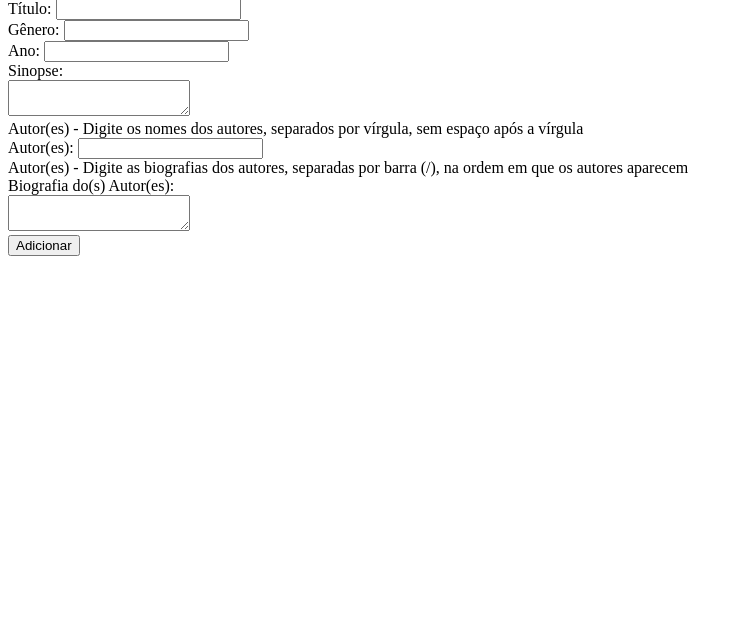
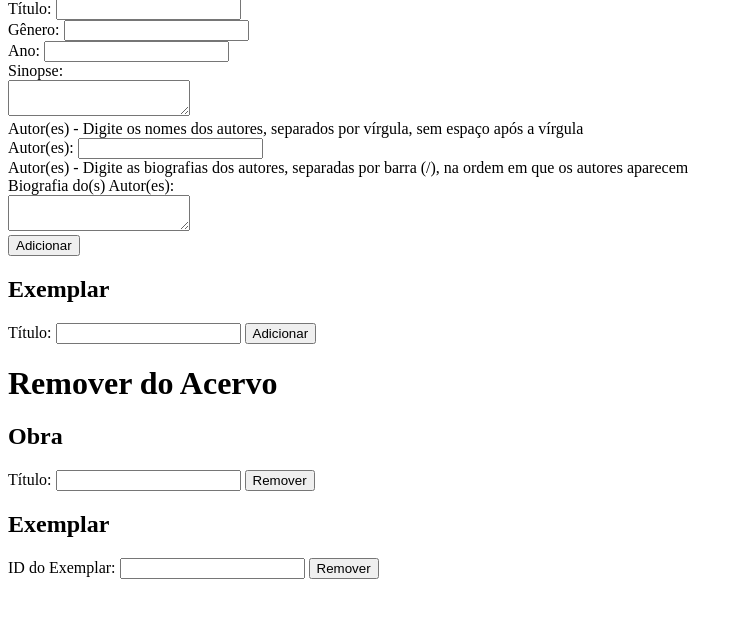
Before and after one commit to juliapongf/ProjetoWebDev, a Django app: page /biblioteca/gerenciar/ in a window 1280 px wide. Shown: the part 128-746 px from the top of the page, without its empty margins (0-742 px from the left). Run offline with Django 5.2, Linux system fonts and the light colour scheme; some libraries are stand-ins or nearby versions.

Commit message:
Criadas as funções de adicionar exemplar, remover livro e remover exemplar.

```diff
--- /dev/null
+++ b/ProjetoWebDev/Biblioteca/templates/Biblioteca/div_remover_exemplares.html
@@ -0,0 +1,5 @@
+<div>
+    {% if removeu %}
+        <p>Removido com sucesso.</p>
+    {% endif %}
+</div>
--- /dev/null
+++ b/ProjetoWebDev/Biblioteca/templates/Biblioteca/div_remover_livros.html
@@ -0,0 +1,5 @@
+<div>
+    {% if removeu %}
+        <p>Removido com sucesso.</p>
+    {% endif %}
+</div>
--- a/ProjetoWebDev/Biblioteca/templates/Biblioteca/gerenciamento.html
+++ b/ProjetoWebDev/Biblioteca/templates/Biblioteca/gerenciamento.html
@@ -3,6 +3,7 @@
 <html lang="en">
 
 <head>
+    {% csrf_token %}
     <meta charset="UTF-8">
     <meta name="viewport" content="width=device-width, initial-scale=1.0">
     <title>Gerenciar Acervo</title>
@@ -10,6 +11,15 @@
 
 <body>
     <script src="https://unpkg.com/htmx.org@1.9.10"></script>
+
+    <script>
+    document.body.addEventListener('htmx:configRequest', function(event) {
+        const csrfToken = document.querySelector('[name=csrfmiddlewaretoken]')?.value;
+        if (csrfToken) {
+        event.detail.headers['X-CSRFToken'] = csrfToken;
+        }
+    });
+    </script>
 
     <h1>Adicionar ao Acervo</h1>
         <h2>Obra</h2>
@@ -37,42 +47,62 @@
 
     </div>
 
-    {% comment %}
-        <h2>Exemplar</h2>
+    <h2>Exemplar</h2>
+
             <form
-                hx-post="{% url 'funcao que cria um objeto EXEMPLAR' %}"
-                hx-target="#element on the page that will receive the HTML response from an AJAX request"
-                hx-swap="beforeend"
+                method="POST"
+                hx-post="{% url 'criar_exemplar' %}"
+                hx-target="#div_exemplares"
+                hx-swap="innerHTML"
             >
+                {% csrf_token %}
                 Título:  <input type="text" name="titulo">
 
                 <input type="submit" value="Adicionar">
             </form>
 
+    <div id="div_exemplares">
+
+    </div>
+
+
     <h1>Remover do Acervo</h1>
         <h2>Obra</h2>
+
             <form
-                hx-delete="{% url 'funcao que remove um objeto LIVRO' %}"
-                hx-target="#element on the page that will receive the HTML response from an AJAX request"
-                hx-swap="beforeend"
+                method="POST"
+                hx-delete="{% url 'remover_livro' %}"
+                hx-target="#div_remover_livros"
+                hx-swap="innerHTML"
             >
+                {% csrf_token %}
                 Título:  <input type="text" name="titulo">
 
                 <input type="submit" value="Remover">
             </form>
 
+    <div id="div_remover_livros">
+
+    </div>
+
+
+
         <h2>Exemplar</h2>
             <form
-                hx-delete="{% url 'funcao que remove um objeto EXEMPLAR' %}"
-                hx-target="#element on the page that will receive the HTML response from an AJAX request"
-                hx-swap="beforeend"
+                method="POST"
+                hx-delete="{% url 'remover_exemplar' %}"
+                hx-target="#div_remover_exemplares"
+                hx-swap="innerHTML"
             >
+                {% csrf_token %}
                 ID do Exemplar:  <input type="text" name="id_exemplar">
 
                 <input type="submit" value="Remover">
             </form>
 
-    {% endcomment %}
+    <div id="div_remover_exemplares">
+
+    </div>
 
 </body>
 
--- a/ProjetoWebDev/Biblioteca/urls.py
+++ b/ProjetoWebDev/Biblioteca/urls.py
@@ -2,9 +2,13 @@ from django.urls import path
 from . import views
 
 urlpatterns = [
-    path("",       views.index,       name="index"),
-    path("gerenciar/",       views.gerenciar,       name="gerenciar"),
-    path("criar/", views.criar_livro, name="criar_livro"),
-    path('divteste/', views.index,    name='urlteste'), path("pesquisa/", views.pesquisa, name="pesquisa"),
-    path("pesquisar/", views.pesquisar, name="pesquisar")
+    path("",                  views.index,            name="index"),
+    path("gerenciar/",        views.gerenciar,        name="gerenciar"),
+    path("criar/",            views.criar_livro,      name="criar_livro"),
+    path("criar-exemplar/",   views.criar_exemplar,   name="criar_exemplar"),
+    path("remover-livro/",    views.remover_livro,    name="remover_livro"),
+    path("remover-exemplar/", views.remover_exemplar, name="remover_exemplar"),
+    path('divteste/',         views.index,            name='urlteste'),
+    path("pesquisa/",         views.pesquisa,         name="pesquisa"),
+    path("pesquisar/",        views.pesquisar,        name="pesquisar")
 ]
--- a/ProjetoWebDev/Biblioteca/views.py
+++ b/ProjetoWebDev/Biblioteca/views.py
@@ -1,6 +1,7 @@
 from django.shortcuts import render
 from django.http import HttpResponse
-from .models import Livro, Autor, Autoria
+from .models import Livro, Autor, Autoria, Exemplar
+from urllib.parse import parse_qs
 
 # Crie suas views aqui.
 
@@ -49,6 +50,65 @@ def criar_livro(request):
 
     return HttpResponse("NADA FOI CRIADO.")
 
+def criar_exemplar(request):
+    if request.method == "POST":
+        livro = Livro.objects.get(titulo__icontains=request.POST.get("titulo"))
+        exemplar = Exemplar(livro=livro, disponivel=True)
+        livro.exemplares_disponiveis += 1
+        livro.save()
+        exemplar.save()
+        exemplares = Exemplar.objects.all()
+        return render(request, "Biblioteca/div_exemplares.html", {"exemplares": exemplares})
+
+    return HttpResponse("NADA FOI CRIADO.")
+
+def remover_livro(request):
+    if request.method == "DELETE":
+        try:
+            data = request.body.decode("utf-8")
+            parsed = parse_qs(data)
+            titulo = parsed.get("titulo", [None])[0]
+
+            if not titulo:
+                return HttpResponse("Título não informado", status=400)
+
+            livro = Livro.objects.get(titulo__icontains=titulo)
+            livro.delete()
+
+            return render(request, "Biblioteca/div_remover_livros.html", {'removeu': True, 'livro': livro})
+
+        except Livro.DoesNotExist:
+            return HttpResponse("Livro não encontrado", status=404)
+    else:
+        return HttpResponse("Método inválido", status=405)
+
+def remover_exemplar(request):
+    if request.method == "DELETE":
+        try:
+            data = request.body.decode("utf-8")
+            parsed = parse_qs(data)
+            id_exemplar = parsed.get("id_exemplar", [None])[0]
+
+            if not id_exemplar:
+                return HttpResponse("ID não informado", status=400)
+
+            exemplar = Exemplar.objects.get(id=id_exemplar)
+
+            livro = exemplar.livro
+
+            livro.exemplares_disponiveis -= 1
+
+            livro.save()
+
+            exemplar.delete()
+
+            return render(request, "Biblioteca/div_remover_exemplares.html", {'removeu': True, 'exemplar': exemplar})
+
+        except Exemplar.DoesNotExist:
+            return HttpResponse("Exemplar não encontrado", status=404)
+
+    return HttpResponse("Método inválido", status=405)
+
 def pesquisa(request):
     livros = Livro.objects.all()
     return render(request, "Biblioteca/pesquisa.html", {"livros": livros})
```
Also changed, not shown: ProjetoWebDev/Biblioteca/templates/Biblioteca/div_exemplares.html (added, +8 -0 lines), ProjetoWebDev/db.sqlite3.
